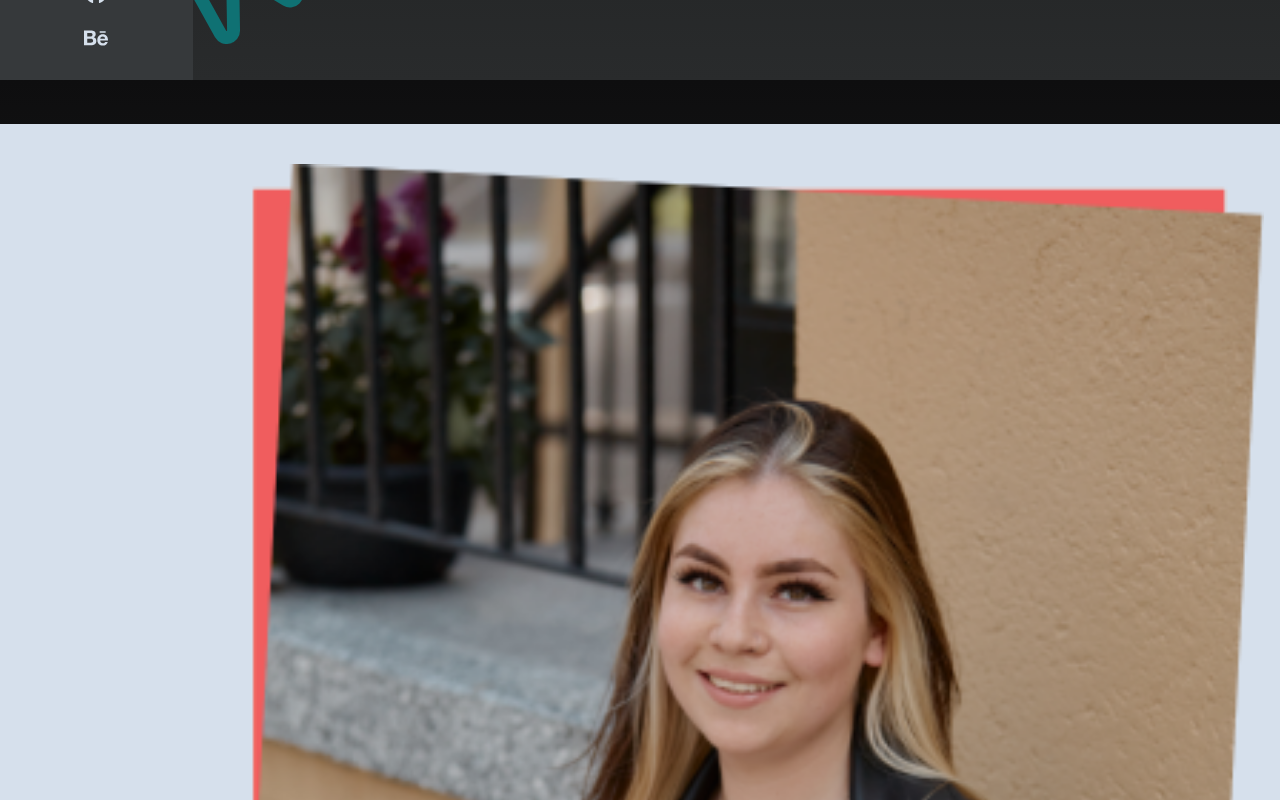
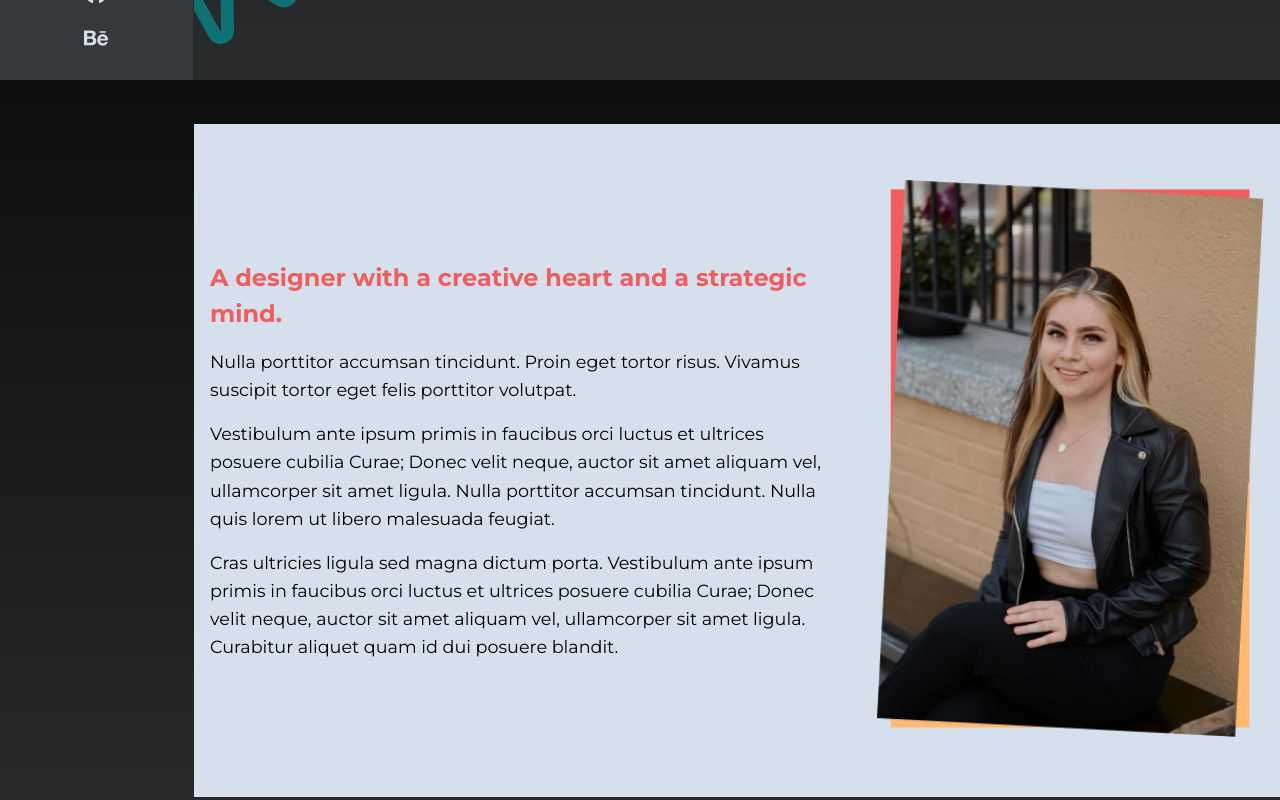
Before and after one commit to samurwin/samurwin.github.io, a React (Create React App) app: page / in a window 1280 px wide. Shown: the part 720-1520 px from the top of the page. Built offline with nearby package versions, Linux system fonts and the light colour scheme.

Commit message:
about responsive

```diff
--- a/src/components/About/index.js
+++ b/src/components/About/index.js
@@ -6,16 +6,16 @@ import aboutImg from "../../assets/images/samantha-urwin-ui-designer-web-develop
 export default function About () {
 
     return (
-        <section className="aboutCon">
-            <div className="container">
+        <section className="aboutWrapper">
+            <div className="container aboutCon">
                 <div className="aboutImg">
                     <img
                     src={aboutImg}
                     alt="Samantha Urwin Web Developer and UI Designer"
                     />
                 </div>
-                <h2 className="aboutHeading text-primary">A designer with a creative heart and a strategic mind.</h2>
-                <div>
+                <div className="aboutTxt">
+                    <h2 className="text-primary">A designer with a creative heart and a strategic mind.</h2>
                     <p className="mb-3">
                         Nulla porttitor accumsan tincidunt. Proin eget tortor risus.
                         Vivamus suscipit tortor eget felis porttitor volutpat.
--- a/src/components/About/style.css
+++ b/src/components/About/style.css
@@ -1,14 +1,76 @@
-.aboutCon {
+.aboutWrapper {
     width: 100%;
     background: var(--secondary);
     margin: 5rem 0;
-    padding: 2.5rem 0;
+    padding: 3.5rem 0;
+}
+
+.aboutCon {
+    display: flex;
+    flex-direction: column;
+    align-items: center;
+    max-width: 1200px;
+    margin-left: auto;
+    margin-right: auto;
 }
 
 .aboutImg {
     margin-bottom: 40px;
 }
 
-.aboutHeading {
-    margin-bottom: 40px;
+.aboutImg img {
+    width: 100%;
+    height: auto;
 }
+
+.aboutTxt h2 {
+    margin-bottom: 1rem;
+}
+
+@media screen and (min-width: 600px) {
+    .aboutImg {
+        width: 80%;
+    }
+}
+
+@media screen and (min-width: 768px) {
+    .aboutImg {
+        width: 60%;
+    }
+
+    .aboutTxt {
+        width: 90%;
+    }
+}
+
+@media screen and (min-width: 1024px) {
+    .aboutImg {
+        width: 50%;
+    }
+
+    .aboutTxt {
+        width: 80%;
+    }
+}
+
+@media screen and (min-width: 1200px) {
+    .aboutCon {
+        flex-direction: row-reverse;
+    }
+
+    .aboutTxt h2 {
+        margin-bottom: 1rem;
+        padding: 0;
+    }
+
+    .aboutImg {
+        margin-bottom: 0;
+        margin-left: 3rem;
+    }
+}
+
+@media screen and (min-width: 1360px) {
+    .aboutImg {
+        margin-left: 5rem;
+    }
+}
--- a/src/components/CaseStudies/index.js
+++ b/src/components/CaseStudies/index.js
@@ -2,6 +2,7 @@ import React from 'react';
 import "./style.css";
 
 import rwiThumbnail from "../../assets/images/RWI-Labs-thumbnail.jpg";
+import Link from "../Link";
 
 export default function CaseStudies() {
 
@@ -16,7 +17,15 @@ export default function CaseStudies() {
                     alt="RWI Labs Digital Marketing Agency Project"
                     />
                 </div>
+                <div className="thumbnail">
+                    <img
+                    src={rwiThumbnail}
+                    alt="RWI Labs Digital Marketing Agency Project"
+                    />
+                </div>
             </div>
+
+            <Link color="primary" text="View Portfolio" link="/portfolio"/>
         </section>
     )
 }
--- a/src/index.css
+++ b/src/index.css
@@ -76,21 +76,24 @@ p {
   line-height: 1.6;
 }
 
+.wrapper {
+  margin-left: 74px;
+}
+
 .container {
-  margin-left: 80px;
   padding-left: 1rem;
   padding-right: 1rem;
 }
 
 @media screen and (min-width: 768px) {
-  .container {
-    margin-left: 96px;
+  .wrapper {
+    margin-left: 80px;
   }
 }
 
 @media screen and (min-width: 1200px) {
-  .container {
-    margin-left: 200px;
+  .wrapper {
+    margin-left: 194px;
   }
 }
 
@@ -104,6 +107,7 @@ p {
   position: fixed;
   top: 0;
   left: 0;
+  bottom: 0;
   background: var(--dark);
   height: 100vh;
   width: fit-content;
@@ -112,7 +116,7 @@ p {
 }
 
 .logo {
-  width: 48px;
+  width: 40px;
 }
 
 .navItem {
@@ -168,7 +172,7 @@ nav a {
 
 @media screen and (min-width: 768px) {
   .logo {
-    width: 64px;
+    width: 48px;
   }
 }
 
--- a/src/pages/Home.js
+++ b/src/pages/Home.js
@@ -7,12 +7,12 @@ import Link from "../components/Link";
 
 function Home() {
     return (
-        <>
+        <div className="wrapper">
         <section className="container hero">
             <div className="heroTxt">
                 <h1 className="name">Samantha Urwin</h1>
                 <p className="jobTitle">Web Designer & Full Stack Developer</p>
-                <div className="mt-3 flex-row flex-wrap gapSm">
+                <div className="mt-3 flex-row flex-wrap gapSm justify-center">
                     <Link color="secondary" text="Get in Touch" link="/contact"/>
                     <Link color="primary" text="View portfolio" link="/portfolio"/>
                 </div>
@@ -54,7 +54,7 @@ function Home() {
         </section>
         <About/>
         <CaseStudies/>
-        </>
+        </div>
     )
 }
 
--- a/src/pages/home.css
+++ b/src/pages/home.css
@@ -1,5 +1,6 @@
 .hero {
     margin-top: 14rem;
+    overflow-x: hidden;
 }
 
 .heroTxt {
@@ -39,7 +40,7 @@
     top: 0;
     right: 0;
     margin-top: -5rem;
-    margin-right: -5rem;
+    margin-right: -7rem;
 }
 
 @media screen and (min-width: 768px) {
@@ -122,3 +123,15 @@
         margin-top: 16rem;
     }
 }
+
+@media screen and (min-width: 1500px) {
+    .heroTxt {
+        margin-left: 10rem;
+    }
+}
+
+@media screen and (min-width: 1920px) {
+    .heroTxt {
+        margin-left: 15rem;
+    }
+}
```
